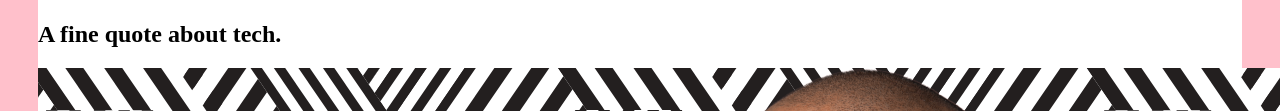
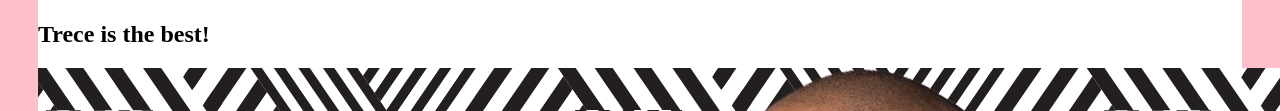
Before and after one commit to Tech4615/front-end-engineer-cohort, a plain HTML site: page index.html in a window 1280 px wide. Shown: the part 383-494 px from the top of the page. Drawn offline with Linux system fonts and the light colour scheme.

Commit message:
updated Header text

```diff
--- a/index.html
+++ b/index.html
@@ -14,7 +14,7 @@
     <main class="main-border">
         <section>
             <img src="/images/temp-logo.png" alt="main logo" />
-            <h1>A fine quote about tech.</h1>
+            <h1>Trece is the best!</h1>
             <img src="/images/temp-main-image.png" alt="sale information" />
             <article>
                 <img src="/images/icons/1.png" alt="" />
```
